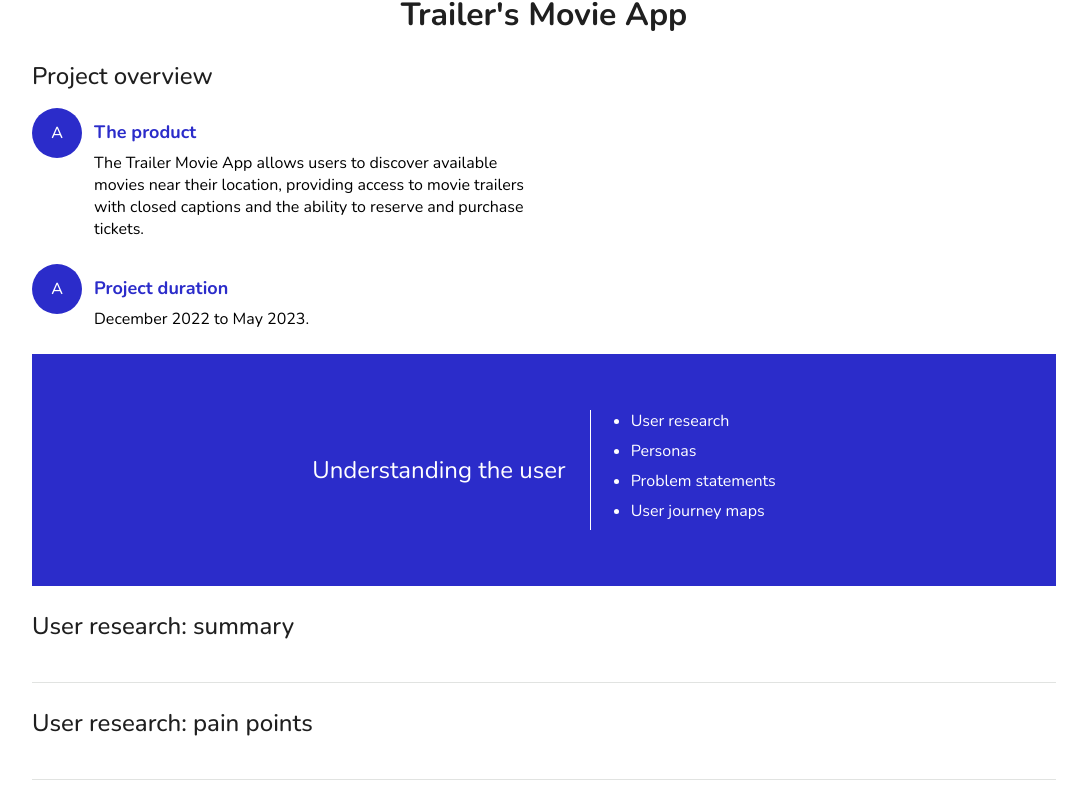
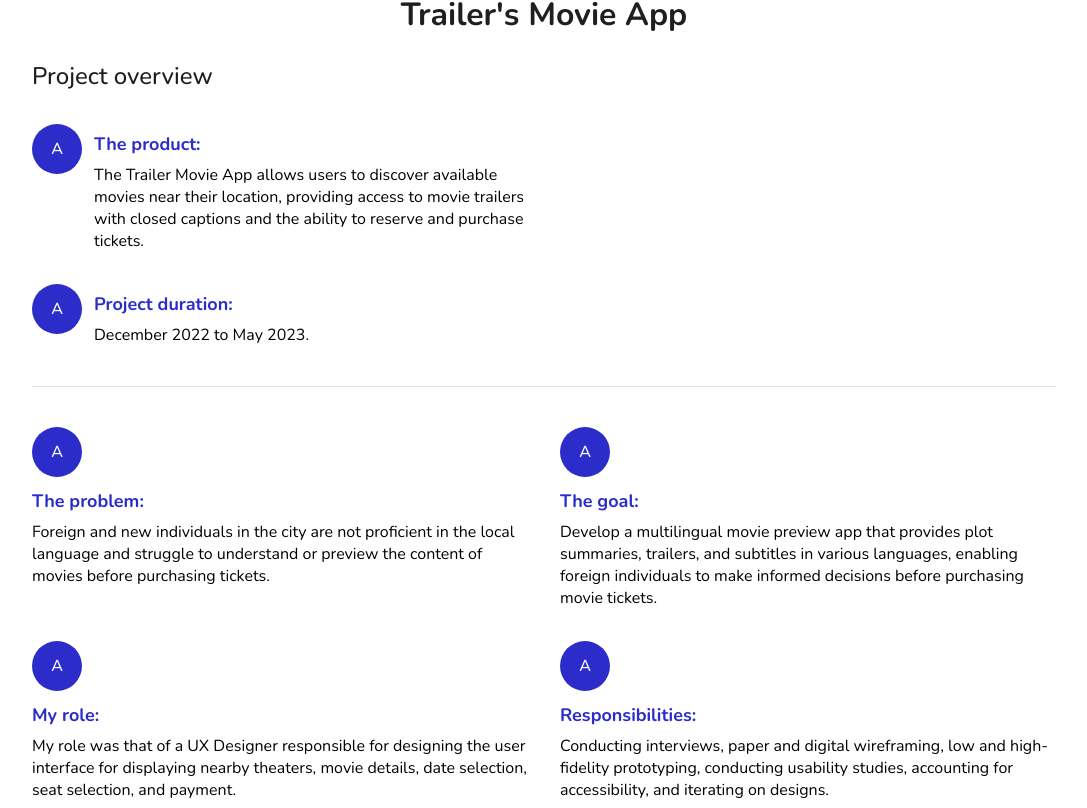
Before and after one commit to teffcode/teffcode-portfolio, a React (Vite) app: page /ux/case-study-trailers-movie-app in a window 1280 px wide. Shown: the part 490-1298 px from the top of the page, without its empty margins (96-1183 px from the left). Built offline with nearby package versions, Linux system fonts and the light colour scheme.

Commit message:
add: overview section · general content

```diff
--- a/public/case-study-trailers-movie-app.json
+++ b/public/case-study-trailers-movie-app.json
@@ -7,14 +7,14 @@
       "main": {
         "content": [
           {
-            "title": "The product",
+            "title": "The product:",
             "description": "The Trailer Movie App allows users to discover available movies near their location, providing access to movie trailers with closed captions and the ability to reserve and purchase tickets.",
             "icon_name": "A",
             "position": "horizontal",
             "color": "blue"
           },
           {
-            "title": "Project duration",
+            "title": "Project duration:",
             "description": "December 2022 to May 2023.",
             "icon_name": "A",
             "position": "horizontal",
@@ -25,7 +25,34 @@
         "image_alt": ""
       },
       "general": [
-
+        {
+          "title": "The problem:",
+          "description": "Foreign and new individuals in the city are not proficient in the local language and struggle to understand or preview the content of movies before purchasing tickets.",
+          "icon_name": "A",
+          "position": "vertical",
+          "color": "blue"
+        },
+        {
+          "title": "The goal:",
+          "description": "Develop a multilingual movie preview app that provides plot summaries, trailers, and subtitles in various languages, enabling foreign individuals to make informed decisions before purchasing movie tickets.",
+          "icon_name": "A",
+          "position": "vertical",
+          "color": "blue"
+        },
+        {
+          "title": "My role:",
+          "description": "My role was that of a UX Designer responsible for designing the user interface for displaying nearby theaters, movie details, date selection, seat selection, and payment.",
+          "icon_name": "A",
+          "position": "vertical",
+          "color": "blue"
+        },
+        {
+          "title": "Responsibilities:",
+          "description": "Conducting interviews, paper and digital wireframing, low and high-fidelity prototyping, conducting usability studies, accounting for accessibility, and iterating on designs.",
+          "icon_name": "A",
+          "position": "vertical",
+          "color": "blue"
+        }
       ]
     },
     "empathizing": {
--- a/src/Pages/CaseStudyTrailersMovieApp/index.jsx
+++ b/src/Pages/CaseStudyTrailersMovieApp/index.jsx
@@ -32,6 +32,7 @@ const CaseStudyTrailersMovieApp = () => {
             mainTitle={case_study.main_title}
             overviewTitle={case_study.overview.title}
             overviewMain={case_study.overview.main}
+            overviewGeneral={case_study.overview.general}
             // Empathizing
             empathizingTitle={case_study.empathizing.title}
             empathizingItems={case_study.empathizing.items}
--- a/src/Templates/CaseStudy/Components/FilledCard/index.css
+++ b/src/Templates/CaseStudy/Components/FilledCard/index.css
@@ -7,6 +7,10 @@
   flex-direction: column;
 }
 
+.filled-card__vertical .filled-card__title {
+  margin: 0;
+}
+
 .filled-card__indicator {
   border-radius: 50%;
   color: white;
@@ -14,6 +18,10 @@
   place-items: center;
   width: 50px;
   height: 50px;
+  @media (max-width: 780px) {
+    width: 40px;
+    height: 40px;
+  }
 }
 
 .filled-card__indicator--blue {
@@ -30,7 +38,7 @@
 
 .filled-card__title {
   font-size: 18px;
-  margin: 12px 0 0;
+  margin: 8px 0 0;
   @media (max-width: 780px) {
     font-size: 16px;
   }
--- a/src/Templates/CaseStudy/Components/SectionCard/index.css
+++ b/src/Templates/CaseStudy/Components/SectionCard/index.css
@@ -1,6 +1,6 @@
 .section-card {
   background-color: var(--blue);
-  margin: 24px 0;
+  margin: 32px 0;
   padding: 40px 24px;
   display: flex;
   justify-content: center;
--- a/src/Templates/CaseStudy/index.css
+++ b/src/Templates/CaseStudy/index.css
@@ -9,6 +9,7 @@
   flex-direction: column;
   max-width: 1024px;
   width: 100%;
+  gap: 16px;
 }
 
 .overview__main-section {
@@ -23,5 +24,18 @@
 .overview__main-section--left {
   display: flex;
   flex-direction: column;
-  gap: 24px;
+  gap: 32px;
+  @media (max-width: 780px) {
+    gap: 24px;
+  }
 }
+
+.overview__general-section {
+  display: grid;
+  grid-template-columns: repeat(2, 1fr);
+  gap: 32px;
+  @media (max-width: 780px) {
+    gap: 24px;
+    grid-template-columns: 1fr;
+  }
+}
--- a/src/Templates/CaseStudy/index.jsx
+++ b/src/Templates/CaseStudy/index.jsx
@@ -9,6 +9,7 @@ const CaseStudy = ({
   mainTitle,
   overviewTitle,
   overviewMain,
+  overviewGeneral,
   // Empathizing
   empathizingTitle,
   empathizingItems,
@@ -48,6 +49,7 @@ const CaseStudy = ({
               overviewMain?.content?.map((content, index) => {
                 return (
                   <FilledCard
+                    key={index}
                     title={content.title}
                     description={content.description}
                     position={content.position}
@@ -61,6 +63,23 @@ const CaseStudy = ({
           <figure>
             <img src={overviewMain.image_url} alt={overviewMain.image_alt} />
           </figure>
+        </div>
+        <Divider />
+        <div className='overview__general-section'>
+          {
+            overviewGeneral?.map((content, index) => {
+              return (
+                <FilledCard
+                  key={index}
+                  title={content.title}
+                  description={content.description}
+                  position={content.position}
+                  color={content.color}>
+                  {content.icon_name}
+                </FilledCard>
+              )
+            })
+          }
         </div>
       </div>
       <SectionCard text={empathizingTitle} items={empathizingItems} />
```
